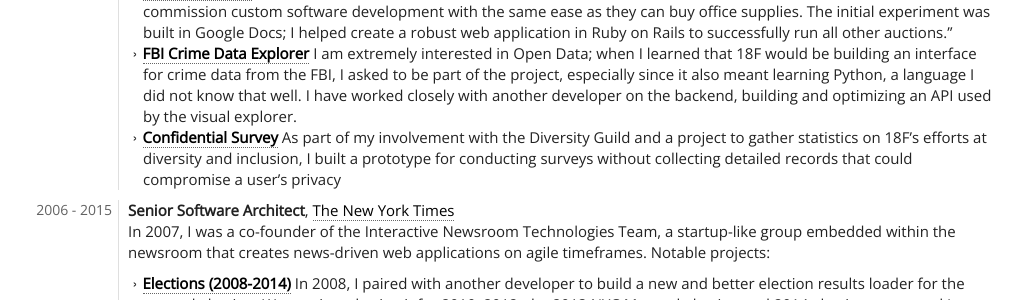
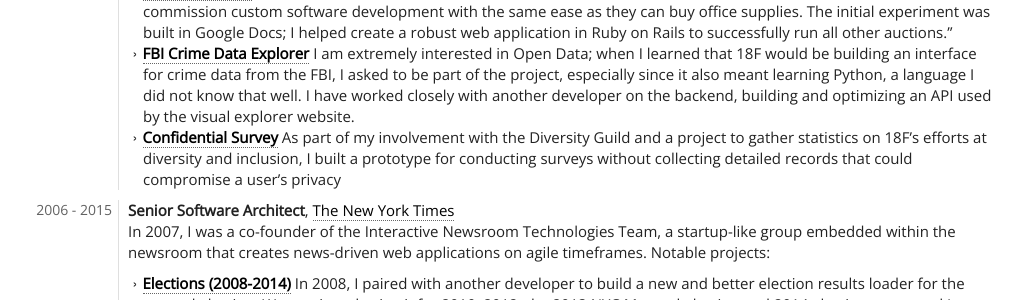
Before and after one commit to harrisj/harrisj.github.io, a Jekyll site: the page built from index.html, in a window 1280 px wide. Shown: the part 913-1213 px from the top of the page, without its empty margins (128-1150 px from the left). Built offline with Jekyll 4.4.1, drawn with Linux system fonts in a browser that asks for light colours; nearby versions of some CDN libraries.

Commit message:
Minor tweak to text

```diff
--- a/_data/cv.yml
+++ b/_data/cv.yml
@@ -57,7 +57,7 @@
           also meant learning Python, a language I did not know that
           well. I have worked closely with another developer on the
           backend, building and optimizing an API used by the visual
-          explorer.
+          explorer website.
       - title: Confidential Survey
         link: https://github.com/18f/confidential-survey
         description: >-
```
